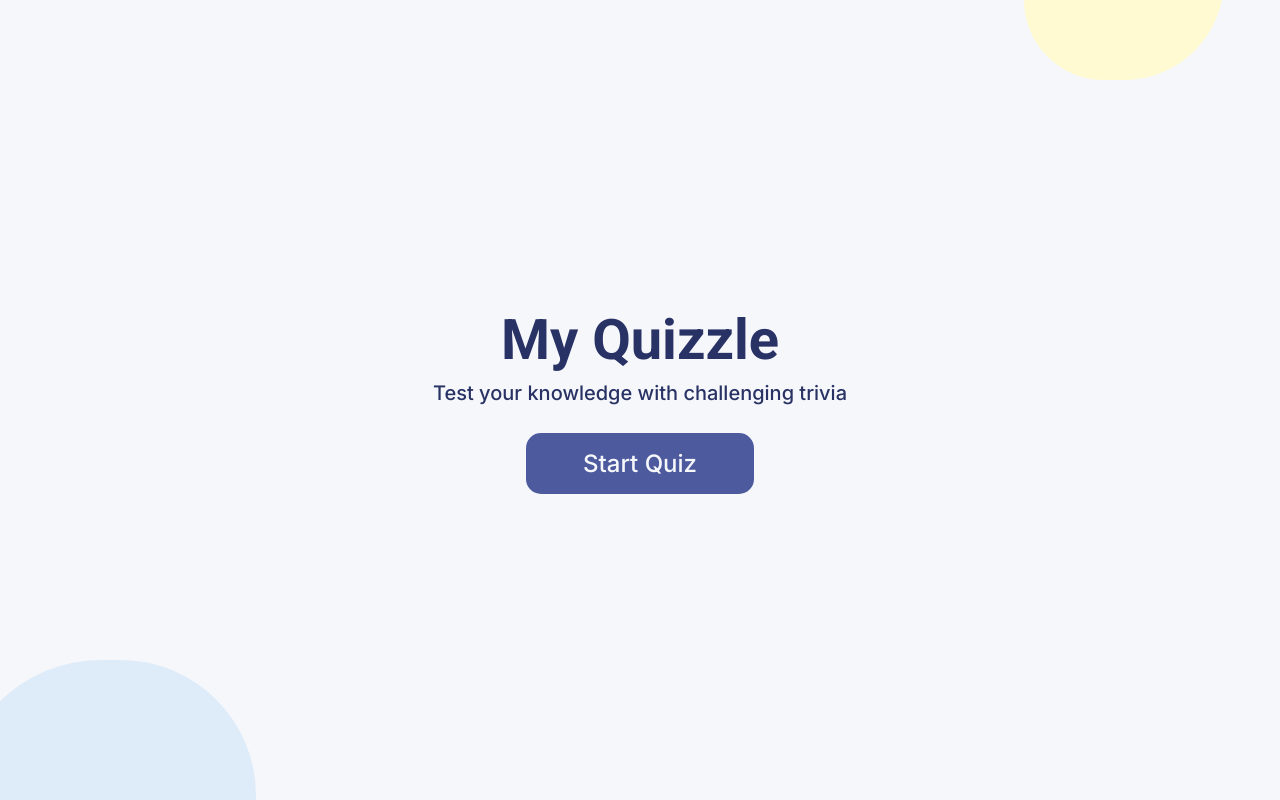
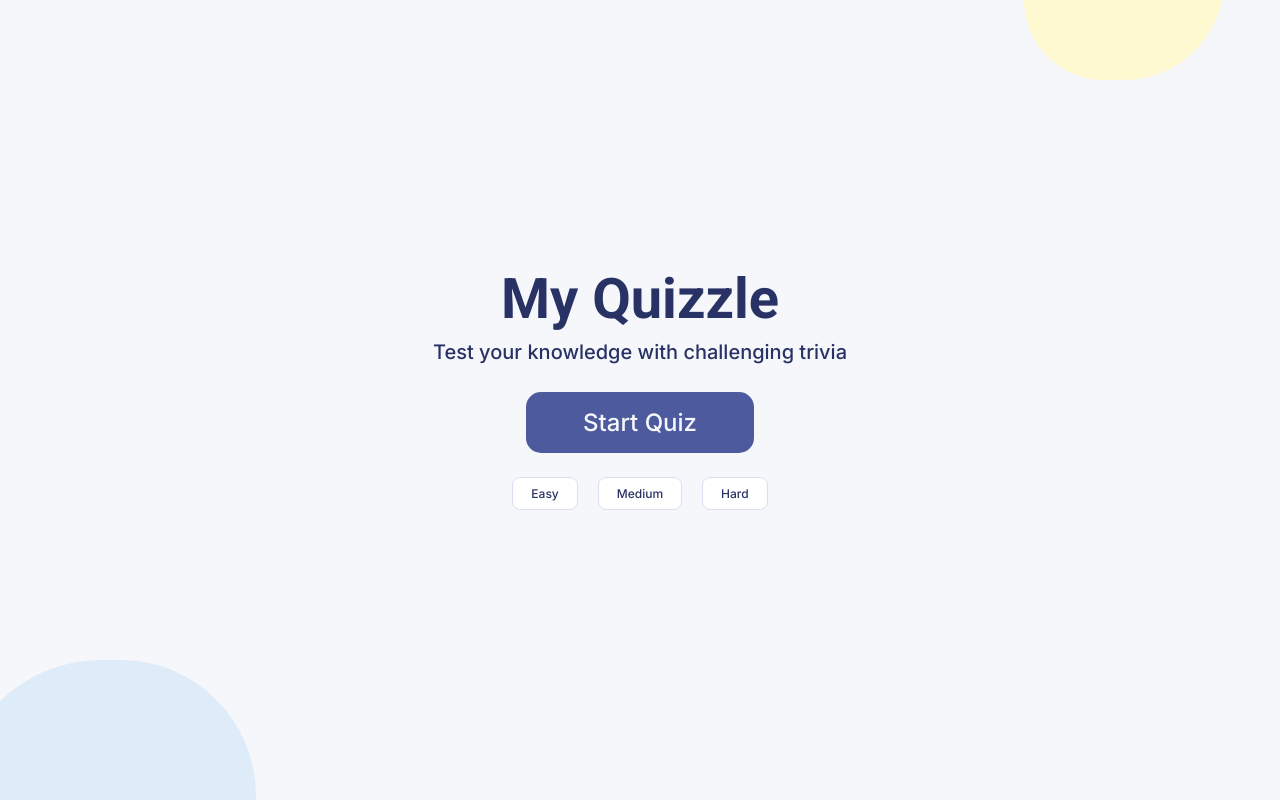
Before and after one commit to argenisRO/quizzle, a React (Vite) app: page / in a window 1280 px wide. Built offline with nearby package versions, Linux system fonts and the light colour scheme.

Commit message:
added difficulty functionality

```diff
--- a/index.html
+++ b/index.html
@@ -11,7 +11,6 @@
       href="https://fonts.googleapis.com/css2?family=Inter:wght@400;500;600;700;800&display=swap"
       rel="stylesheet"
     />
-
     <meta name="viewport" content="width=device-width, initial-scale=1.0" />
     <title>My Quizzle</title>
   </head>
--- a/src/App.jsx
+++ b/src/App.jsx
@@ -1,9 +1,10 @@
-import { useEffect, useState } from "react";
+import { useState } from "react";
 import Menu from "./components/Menu";
 import Quiz from "./components/Quiz";
 
 export default function App() {
   const [quizStart, setQuizStart] = useState(false);
+  const [difficultySetting, setDifficultySetting] = useState("easy");
 
   function startQuiz() {
     setQuizStart((quizStatus) => !quizStatus);
@@ -12,9 +13,12 @@ export default function App() {
   return (
     <>
       {!quizStart ? (
-        <Menu startQuiz={startQuiz} />
+        <Menu
+          startQuiz={startQuiz}
+          setDifficultySetting={setDifficultySetting}
+        />
       ) : (
-        <Quiz startQuiz={startQuiz} />
+        <Quiz startQuiz={startQuiz} difficultySetting={difficultySetting} />
       )}
     </>
   );
--- /dev/null
+++ b/src/components/DifficultyButton.jsx
@@ -0,0 +1,45 @@
+import { useState } from "react";
+import { nanoid } from "nanoid";
+
+export default function DifficultyButton({ setDifficultySetting }) {
+  const [difficulties, setDifficulties] = useState({
+    options: ["easy", "medium", "hard"],
+    colors: {
+      easy: "#94D7A2",
+      medium: "#D6DBF5",
+      hard: "#F8BCBC",
+    },
+    selectedDifficulty: null,
+  });
+
+  function handleClick(diff) {
+    setDifficultySetting(diff);
+    setDifficulties((oldDifficulties) => {
+      return {
+        ...oldDifficulties,
+        selectedDifficulty: diff,
+      };
+    });
+  }
+
+  return (
+    <div className="difficulty-buttons">
+      {difficulties.options.map((difficulty) => (
+        <button
+          key={nanoid()}
+          type="button"
+          className="diff-button"
+          onClick={() => handleClick(difficulty)}
+          style={{
+            backgroundColor:
+              difficulties.selectedDifficulty === difficulty
+                ? difficulties.colors[difficulty]
+                : "#fff",
+          }}
+        >
+          {difficulty}
+        </button>
+      ))}
+    </div>
+  );
+}
--- a/src/components/Menu.jsx
+++ b/src/components/Menu.jsx
@@ -1,7 +1,8 @@
-export default function Menu({ startQuiz }) {
+import DifficultyButtons from "./DifficultyButton";
+
+export default function Menu({ startQuiz, setDifficultySetting }) {
   return (
     <div className="header">
-      <div></div>
       <h1 className="header-title">My Quizzle</h1>
       <p className="header-description">
         Test your knowledge with challenging trivia
@@ -9,6 +10,7 @@ export default function Menu({ startQuiz }) {
       <button type="button" className="header-button" onClick={startQuiz}>
         Start Quiz
       </button>
+      <DifficultyButtons setDifficultySetting={setDifficultySetting} />
     </div>
   );
 }
--- a/src/components/Quiz.jsx
+++ b/src/components/Quiz.jsx
@@ -4,7 +4,7 @@ import { decodeHtmlText } from "../utils/parse";
 import Loading from "./Loading";
 import { nanoid } from "nanoid";
 
-export default function Quiz({ startQuiz }) {
+export default function Quiz({ startQuiz, difficultySetting }) {
   const [quizData, setQuizData] = useState([]);
   const [quizLoaded, setQuizLoaded] = useState(false);
   const [questions, setQuestions] = useState({});
@@ -14,7 +14,7 @@ export default function Quiz({ startQuiz }) {
     async function fetchQuiz() {
       try {
         const response = await fetch(
-          "https://opentdb.com/api.php?amount=4&category=9&difficulty=easy&type=multiple"
+          `https://opentdb.com/api.php?amount=5&category=9&difficulty=${difficultySetting}&type=multiple`
         );
         const data = await response.json();
 
--- a/src/index.css
+++ b/src/index.css
@@ -186,6 +186,29 @@ body {
   margin: 1rem 0 -10px;
 }
 
+.difficulty-buttons {
+  display: flex;
+  gap: 1.25rem;
+  margin: 1.5rem 0;
+}
+
+.diff-button {
+  font-family: "inter";
+  text-transform: capitalize;
+  background: #fff;
+  color: #293264;
+  font-size: 0.75rem;
+  font-weight: 500;
+  padding: 0.5rem 1.125rem;
+  border: 0.75px solid #dbdef0;
+  border-radius: 0.5rem;
+  cursor: pointer;
+}
+
+.diff-button:hover {
+  background: #f5f7fb;
+}
+
 @media screen and (min-width: 768px) {
   .header-title {
     font-size: 3.5rem;
--- a/src/main.jsx
+++ b/src/main.jsx
@@ -4,7 +4,7 @@ import App from "./App.jsx";
 import "./index.css";
 
 ReactDOM.createRoot(document.getElementById("root")).render(
-  // <React.StrictMode>
-  <App />
-  // </React.StrictMode>
+  <React.StrictMode>
+    <App />
+  </React.StrictMode>
 );
```
